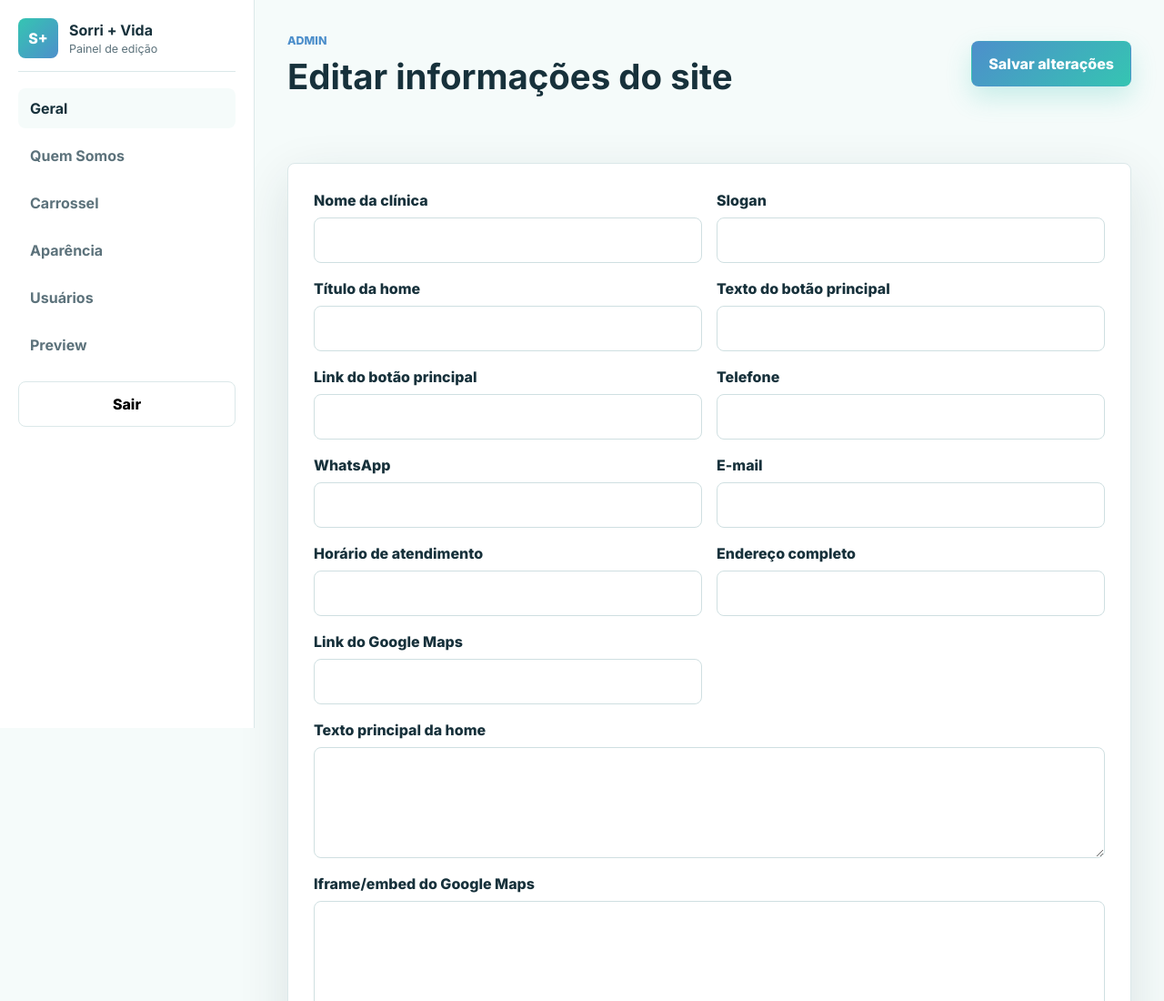
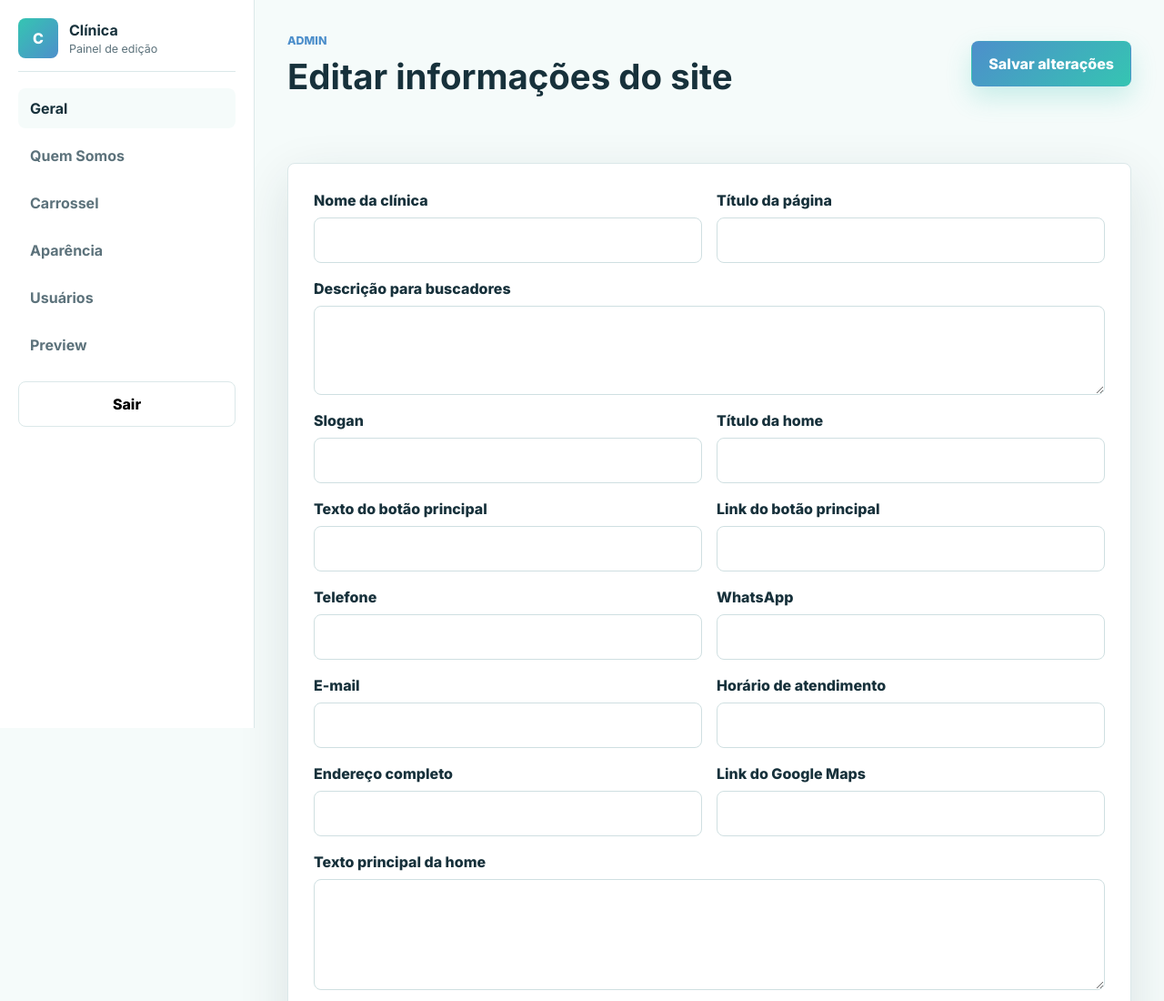
Before and after one commit to LeoVicenteRB/clinica, a website: page admin-panel.html in a window 1280 px wide. Shown: the top 1100 px of the page at 91% size. Drawn offline with Linux system fonts and the light colour scheme; no server answers.

Commit message:
removing client name

```diff
--- a/admin-panel.html
+++ b/admin-panel.html
@@ -3,7 +3,8 @@
   <head>
     <meta charset="utf-8" />
     <meta name="viewport" content="width=device-width, initial-scale=1" />
-    <title>Painel Admin | Sorri + Vida</title>
+    <title>Painel Admin</title>
+    <meta name="description" content="Painel administrativo do site da clínica." />
     <link rel="preconnect" href="https://fonts.googleapis.com" />
     <link rel="preconnect" href="https://fonts.gstatic.com" crossorigin />
     <link href="https://fonts.googleapis.com/css2?family=Inter:wght@400;500;600;700;800&display=swap" rel="stylesheet" />
@@ -16,8 +17,8 @@
       <section id="adminDashboard" class="admin-dashboard">
         <aside class="admin-sidebar">
           <a class="brand admin-brand" href="/">
-            <span class="brand-mark">S+</span>
-            <span><strong>Sorri + Vida</strong><small>Painel de edição</small></span>
+            <span class="brand-mark" data-brand-mark>C</span>
+            <span><strong data-bind="clinicName">Clínica</strong><small>Painel de edição</small></span>
           </a>
           <nav class="admin-tabs" aria-label="Seções do painel">
             <button class="active" data-tab="geral" type="button">Geral</button>
@@ -44,6 +45,8 @@
             <section class="admin-panel active" data-panel="geral">
               <div class="form-grid">
                 <label>Nome da clínica<input name="clinicName" /></label>
+                <label>Título da página<input name="siteTitle" /></label>
+                <label class="wide">Descrição para buscadores<textarea name="metaDescription" rows="3"></textarea></label>
                 <label>Slogan<input name="slogan" /></label>
                 <label>Título da home<input name="heroTitle" /></label>
                 <label>Texto do botão principal<input name="ctaText" /></label>
--- a/app.js
+++ b/app.js
@@ -5,11 +5,13 @@
   let csrfToken = "";
 
   const defaultSettings = {
-    clinicName: "Sorri + Vida",
+    siteTitle: "Clínica odontológica",
+    metaDescription: "Clínica odontológica com atendimento humanizado, tecnologia e cuidado para toda a família.",
+    clinicName: "Clínica",
     slogan: "Cuidando do seu sorriso com carinho, tecnologia e confiança.",
     heroTitle: "Sorrisos saudáveis começam com cuidado de verdade.",
     homeText:
-      "Na Sorri + Vida, oferecemos atendimento odontológico humanizado para toda a família, unindo profissionais qualificados, estrutura confortável e cuidado em cada detalhe.",
+      "Oferecemos atendimento odontológico humanizado para toda a família, unindo profissionais qualificados, estrutura confortável e cuidado em cada detalhe.",
     ctaText: "Agende sua avaliação",
     ctaHref: "https://wa.me/5511999999999?text=Olá!%20Quero%20agendar%20uma%20avaliação.",
     phone: "(11) 9999-9999",
@@ -21,7 +23,7 @@
     mapsEmbed:
       '<iframe src="https://www.google.com/maps?q=Av.%20Brasil%201000%20Centro%20Sao%20Paulo&output=embed" loading="lazy" referrerpolicy="no-referrer-when-downgrade"></iframe>',
     heroImage: "./assets/clinic-hero.png",
-    aboutTitle: "Clínica Sorri + Vida",
+    aboutTitle: "Sobre a clínica",
     aboutText:
       "Somos uma clínica odontológica focada em acolhimento, prevenção e tratamentos personalizados. Nosso compromisso é tornar cada consulta mais tranquila, clara e segura.",
     mission: "Cuidar da saúde bucal com excelência, respeito e atenção aos detalhes.",
@@ -115,6 +117,7 @@
 
   function updateBindings() {
     applyTheme();
+    updatePageMetadata();
     document.querySelectorAll("[data-bind]").forEach((el) => {
       const key = el.dataset.bind;
       el.textContent = sanitizeText(settings[key]);
@@ -138,6 +141,18 @@
     renderCardList("differentials", ".feature-grid");
     renderMap();
     renderCarousel();
+  }
+
+  function updatePageMetadata() {
+    const title = sanitizeText(settings.siteTitle || settings.clinicName || defaultSettings.siteTitle);
+    const description = sanitizeText(settings.metaDescription || defaultSettings.metaDescription);
+    const suffix = isAdminRoute() ? " | Admin" : "";
+    document.title = `${title}${suffix}`;
+    document.querySelector('meta[name="description"]')?.setAttribute("content", description);
+    document.querySelectorAll("[data-brand-mark]").forEach((el) => {
+      const cleanName = sanitizeText(settings.clinicName || settings.siteTitle || "C").trim();
+      el.textContent = cleanName ? cleanName.charAt(0).toUpperCase() : "C";
+    });
   }
 
   function renderCardList(key, selector) {
@@ -220,7 +235,7 @@
       event.preventDefault();
       const data = new FormData(event.currentTarget);
       const message = [
-        "Olá! Gostaria de falar com a Sorri + Vida.",
+        `Olá! Gostaria de falar com ${settings.clinicName || "a clínica"}.`,
         `Nome: ${data.get("name")}`,
         `Telefone: ${data.get("phone")}`,
         `E-mail: ${data.get("email") || "Não informado"}`,
--- a/package.json
+++ b/package.json
@@ -2,7 +2,7 @@
   "name": "clinica-site",
   "version": "1.0.0",
   "private": true,
-  "description": "Site institucional da clínica Sorri + Vida com portal admin e persistência em Postgres.",
+  "description": "Site institucional de clínica com portal admin e persistência em Postgres.",
   "main": "server.js",
   "scripts": {
     "start": "node server.js",
```
Also changed, not shown: admin-login.html (+18 -3 lines), index.html (+14 -12 lines), server.js (+6 -4 lines), README-WSL.md (added).
